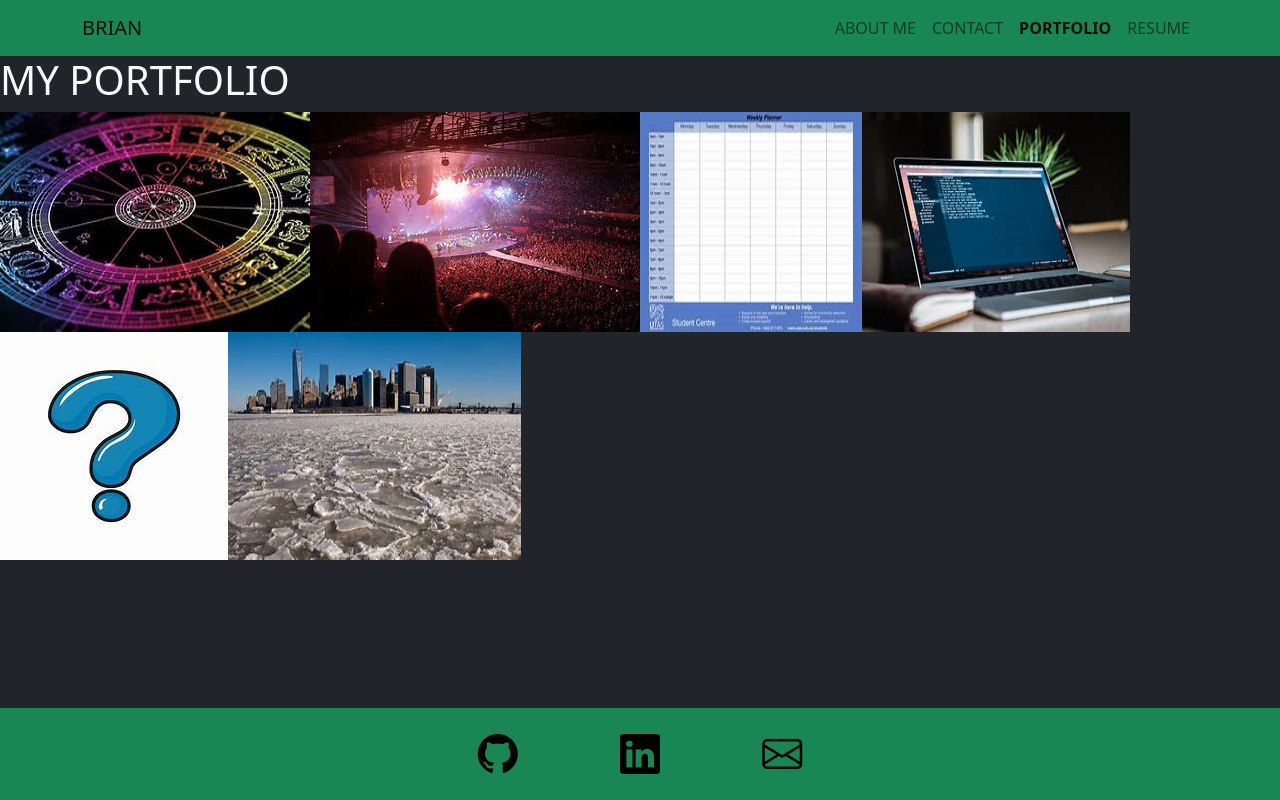
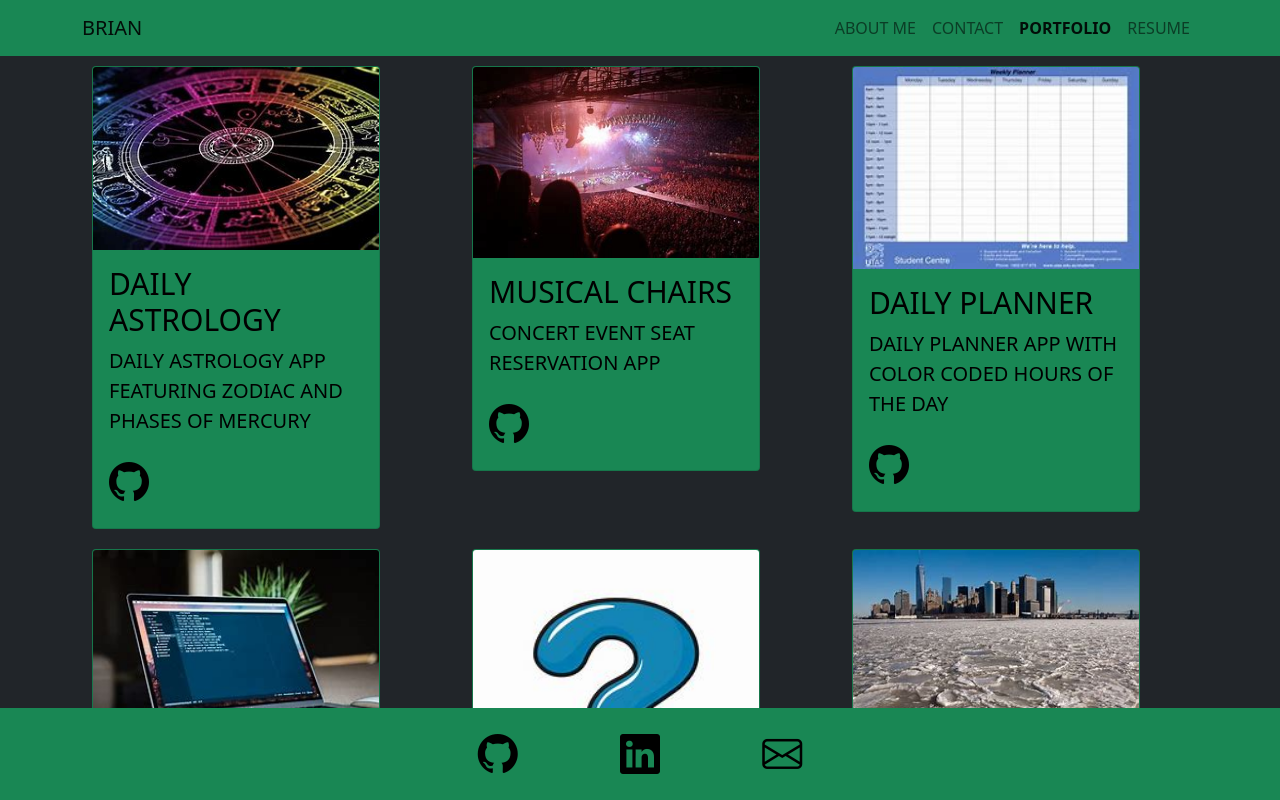
Before and after one commit to bjbci/portfolio-reactApp, a React (Create React App) app in the folder portfolio/: page / in a window 1280 px wide. Both pictures are taken after a click on the link "PORTFOLIO". Shown: the top 800 px of the page. Built offline with nearby package versions, Linux system fonts and the light colour scheme.

Commit message:
finished porfolios with clickable github icons

```diff
--- a/portfolio/src/pages/portfolio.js
+++ b/portfolio/src/pages/portfolio.js
@@ -13,45 +13,217 @@ import {allApps} from '../helpers/allApps'
 
 const Portfolio= props=>{
     return (
-        <div className="apps">
-            <h1>MY PORTFOLIO</h1>
-            <div className="app-list" style={{
-                display:"flex",
-                flexWrap:"wrap"
-            }}>
-                {allApps.map(()=>{
-                    return <img alt={allApps.name} src={allApps.image}/>
-                })}
-            <img alt="Astrology" src={AstrologyApp}/>
-           <img alt="Tickets" src={ConcertTickets}/>
-           <img alt="Project-3" src={DailyPlanner}/>
-           <img alt="Weather-App" src={OIP}/>
-           <img alt="Text-Editor" src={QuestionMark}/>
-           <img alt="Daily-Calendar"src={Weather} />
-
-            </div>
+//////////////////////////////////////////////////////////
+<>
+<div className="container">
+  <div className="row">
+    <div className="col">
+        <div className="card" style={{width: '18rem',margin:"10px",backgroundColor:"#198754"}}>
+            <img src={AstrologyApp}
+             className="card-img-top"
+              alt="astrology-zodiac-wheel"/>
+        <div className="card-body">
+            <h5 className="card-title"
+            style={{
+                color:'black',
+                fontSize:'30px'
+            }}
+            >DAILY ASTROLOGY</h5>
+             <p className="card-text"
+             style={{
+                color:'black',
+                fontSize:'20px'
+            }}>DAILY ASTROLOGY APP FEATURING ZODIAC AND PHASES OF MERCURY</p>
+        <a href="https://github.com/bjbci/projectOne.git" > <i className="bi bi-github"
+    style={{
+        color:'black',
+        fontSize:'40px'
+    }}></i></a>
+        </div>
         </div>
 
-    )
+    </div>
+
+    <div className="col">
+        <div className="card" style={{width:"18rem",margin:"10px",backgroundColor:"#198754"}}>
+            <img src={ConcertTickets}
+             className="card-img-top"
+              alt="music-concert-stadium-view"/>
+        <div className="card-body">
+            <h5 className="card-title"
+            style={{
+                color:'black',
+                fontSize:'30px'
+            }}
+            >MUSICAL CHAIRS</h5>
+            <p className="card-text"
+            style={{
+                color:'black',
+                fontSize:'20px'
+            }}>CONCERT EVENT SEAT RESERVATION APP</p>
+        <a href="#" > <i className="bi bi-github"
+    style={{
+        color:'black',
+        fontSize:'40px'
+    }}></i></a>
+        </div>
+        </div>
+
+    </div>
+
+    <div className="col">
+        <div className="card" style={{width: "18rem",margin:"10px",backgroundColor:"#198754"}}>
+             <img src={DailyPlanner}
+              className="card-img-top"
+              alt="daily-planner-pic" />
+        <div className="card-body">
+            <h5 className="card-title"
+            style={{
+                color:'black',
+                fontSize:'30px'
+            }}
+            >DAILY PLANNER</h5>
+             <p className="card-text"style={{
+                color:'black',
+                fontSize:'20px'
+            }}
+             >DAILY PLANNER APP WITH COLOR CODED HOURS OF THE DAY</p>
+        <a href="https://github.com/bjbci/week5_calendar.git" > <i className="bi bi-github"
+    style={{
+        color:'black',
+        fontSize:'40px'
+    }}></i></a>
+        </div>
+        </div>
+
+    </div>
+</div>
+
+
+  <div className="row">
+    <div className="col">
+        <div className="card" style={{width: "18rem",margin:"10px",backgroundColor:"#198754"}}>
+            <img src={OIP}
+            className="card-img-top"
+            alt="computer-with text on screen"/>
+        <div className="card-body">
+            <h5 className="card-title"
+            style={{
+                color:'black',
+                fontSize:'30px'
+            }}
+            >J.A.T.E.</h5>
+            <p className="card-text" style={{
+                color:'black',
+                fontSize:'20px'
+            }}
+            >INSTALLED TEXT EDITOR</p>
+    <a href="https://github.com/bjbci/another-text-editor.git"> <i className="bi bi-github"
+ style={{
+    color:'black',
+    fontSize:'40px'
+ }}></i></a>
+        </div>
+        </div>
+
+    </div>
+
+    <div className="col">
+        <div className="card" style={{width: "18rem",margin:"10px",backgroundColor:"#198754"}}>
+            <img src={QuestionMark}
+            className="card-img-top"
+            alt="image of a question mark"/>
+        <div className="card-body">
+            <h5 className="card-title"
+            style={{
+                color:'black',
+                fontSize:'30px'
+            }}
+            >FINAL PROJECT</h5>
+            <p className="card-text" style={{
+                color:'black',
+                fontSize:'20px'
+            }}
+            >FINAL BOOTCAMP PROJECT TO BE ADDED SOON.</p>
+    <a href="#" > <i className="bi bi-github"
+ style={{
+    color:'black',
+    fontSize:'40px'
+ }}></i></a>
+         </div>
+         </div>
+
+    </div>
+
+    <div className="col">
+        <div className="card" style={{width:"18rem",margin:"10px",backgroundColor:"#198754"}}>
+            <img src={Weather}
+             className="card-img-top"
+              alt="image of inclement weather"/>
+        <div className="card-body" >
+            <h5 className="card-title"
+             style={{
+                color:'black',
+                fontSize:'30px'
+            }}
+            > WEATHER APP</h5>
+            <p className="card-text" style={{
+                color:'black',
+                fontSize:'20px'
+            }}
+            >CURRENT AND FIVE DAY WEATHER FORCAST</p>
+    <a href="https://github.com/bjbci/weatherApp.git"> <i className="bi bi-github"
+ style={{
+    color:'black',
+    fontSize:'40px'
+ }}></i></a>
+        </div>
+        </div>
+
+    </div>
+
+  </div>
+</div>
+</>
+)
 
 }
 
 
 export default Portfolio
+        // <div className="apps">
+        //     <h1>MY PORTFOLIO</h1>
+        //     <div className="app-list" style={{
+        //         display:"flex",
+        //         flexWrap:"wrap"
+        //     }}>
+        //         {allApps.map(()=>{
+        //             return <img alt={allApps.name} src={allApps.image}/>
+        //         })}
+        //     <img alt="Astrology" src={AstrologyApp}/>
+        //    <img alt="Tickets" src={ConcertTickets}/>
+        //    <img alt="Project-3" src={DailyPlanner}/>
+        //    <img alt="Weather-App" src={OIP}/>
+        //    <img alt="Text-Editor" src={QuestionMark}/>
+        //    <img alt="Daily-Calendar"src={Weather} />
+
+        //     </div>
+        // </div>
+//////////////////////////////////////////////////////////
 //BOOTSTRAP BOOTSTRAP BOOTSTRAP BOOTSTRAP
-// <div class="card" style="width: 18rem;">
-//   <img src="..." class="card-img-top" alt="...">
-//   <div class="card-body">
-//     <h5 class="card-title">Astrology App</h5>
-//     <p class="card-text">Daily Astrology Info.</p>
+// <div className"card" style="width: 18rem;">
+//   <img src="..." className"card-img-top" alt="...">
+//   <div className"card-body">
+//     <h5 className"card-title">Astrology App</h5>
+//     <p className"card-text">Daily Astrology Info.</p>
 //   </div>
-//   <ul class="list-group list-group-flush">
-//     <li class="list-group-item">An item</li>
-//     <li class="list-group-item">A second item</li>
-//     <li class="list-group-item">A third item</li>
+//   <ul className"list-group list-group-flush">
+//     <li className"list-group-item">An item</li>
+//     <li className"list-group-item">A second item</li>
+//     <li className"list-group-item">A third item</li>
 //   </ul>
-//   <div class="card-body">
-//     <a href="#" class="card-link">Card link</a>
-//     <a href="#" class="card-link">Another link</a>
+//   <div className"card-body">
+//     <a href="#" className"card-link">Card link</a>
+//     <a href="#" className"card-link">Another link</a>
 //   </div>
 // </div>
```
